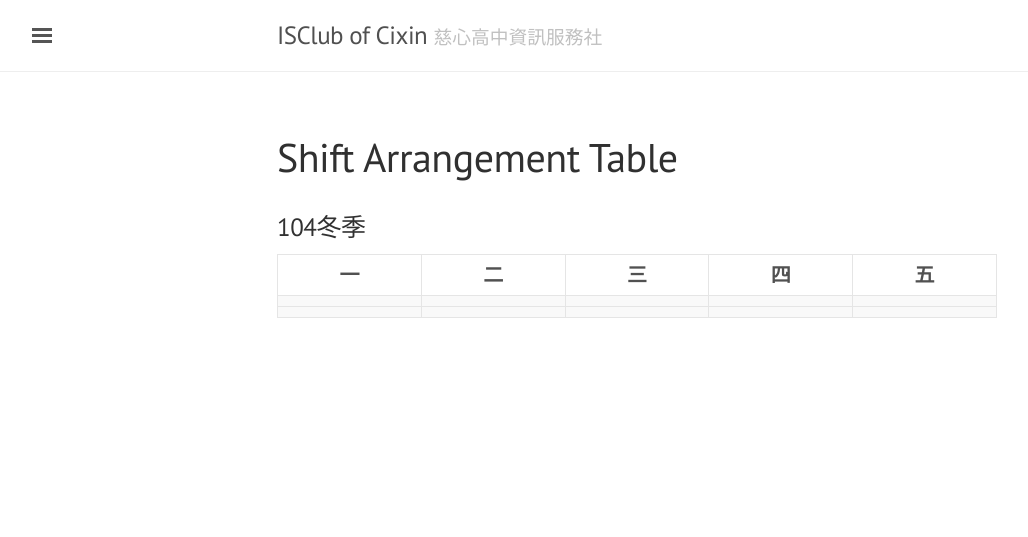
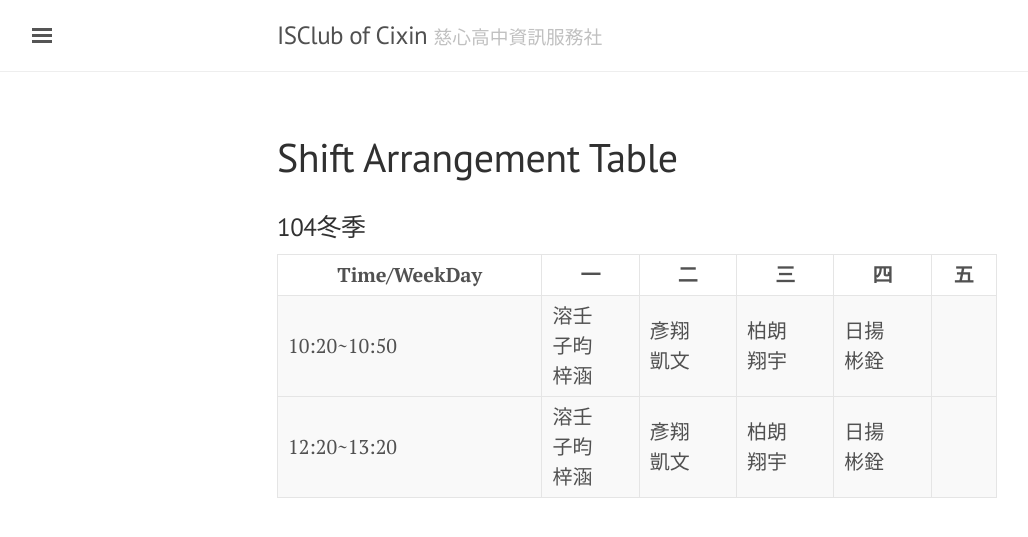
Before and after one commit to iscixin/iscixinclub, a Jekyll site: the page built from shift.md, in a window 1280 px wide. Shown: the top 537 px of the page, without its empty margins (3-1031 px from the left). Built offline with Jekyll 4.4.1, drawn with Linux system fonts in a browser that asks for light colours.

Commit message:
modify shift table page

```diff
--- a/shift.md
+++ b/shift.md
@@ -8,6 +8,7 @@ title: Shift Arrangement Table
 <table>
   <thead>
     <tr>
+      <th>Time/WeekDay</th>
       <th>一</th>
       <th>二</th>
       <th>三</th>
@@ -17,19 +18,21 @@ title: Shift Arrangement Table
   </thead>
   <tbody>
     <tr>
-      <td></td>
-      <td></td>
-      <td></td>
-      <td></td>
+      <td>10:20~10:50</td>
+      <td>溶壬<br />子昀<br />梓涵</td>
+      <td>彥翔<br />凱文</td>
+      <td>柏朗<br />翔宇</td>
+      <td>日揚<br />彬銓</td>
       <td></td>
     </tr>
   </tbody>
   <tbody>
     <tr>
-      <td></td>
-      <td></td>
-      <td></td>
-      <td></td>
+      <td>12:20~13:20</td>
+      <td>溶壬<br />子昀<br />梓涵</td>
+      <td>彥翔<br />凱文</td>
+      <td>柏朗<br />翔宇</td>
+      <td>日揚<br />彬銓</td>
       <td></td>
     </tr>
   </tbody>
```
